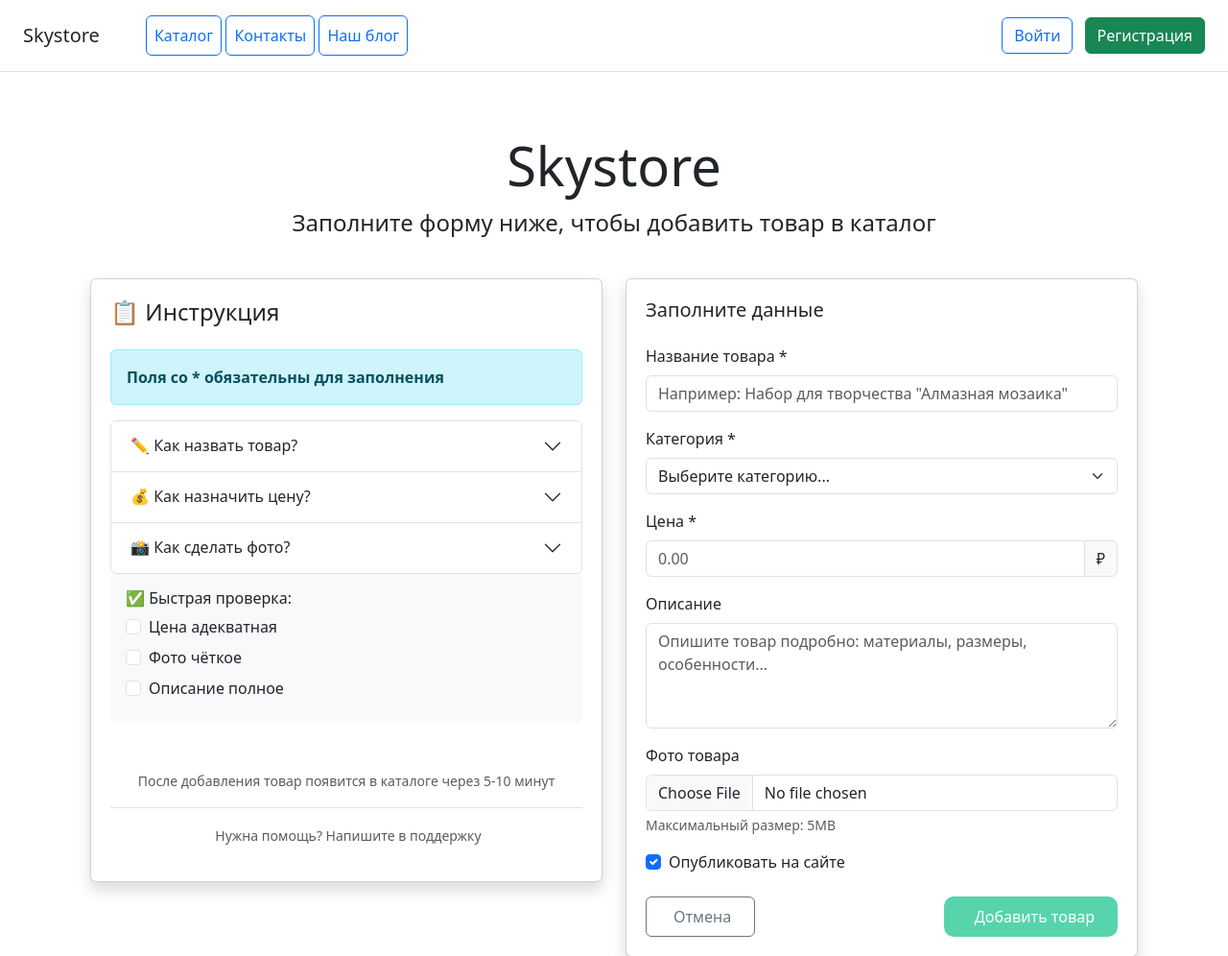
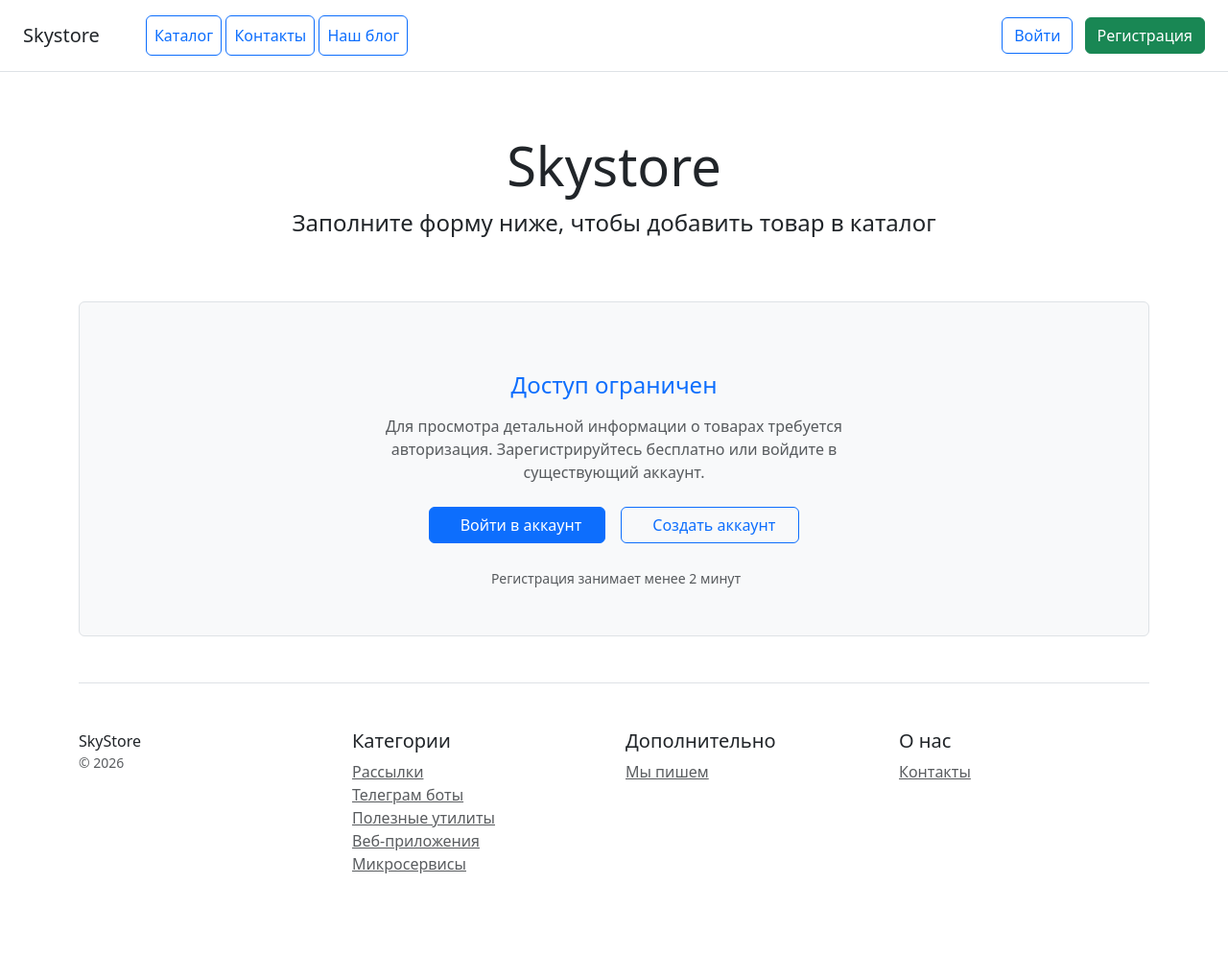
Before and after one commit to VikaDavlyatshina/web_online_store, a Django app: page /catalog/product_add/ in a window 1280 px wide. Shown: the top 996 px of the page at 96% size. After the commit the page ends 910 px from the top, so only its background shows below. Run offline with Django 5.2, Linux system fonts and the light colour scheme; data comes from the database, SQL or seed files in the repository; some libraries are stand-ins or nearby versions.

Commit message:
Добавлено ограничение для неавторизованных пользователей. Общая логика страниц вынесена в отдельный шаблон

```diff
--- a/catalog/templates/catalog/product_add.html
+++ b/catalog/templates/catalog/product_add.html
@@ -11,6 +11,8 @@
 
 {% block content %}
 
+
+{% if user.is_authenficated %}
 <div class="container">
     <div class="row align-items-stretch">
         <div class="col-md-6">
@@ -251,6 +253,8 @@
     </div>
 
 </div>
-
+{% else %}
+{% include 'includes/inc_auth_required.html' %}
+{% endif %}
 
 {% endblock %}
--- a/catalog/templates/catalog/product_confirm_delete.html
+++ b/catalog/templates/catalog/product_confirm_delete.html
@@ -3,6 +3,8 @@
 {% block title %}Удаление товара | Skystore{% endblock %}
 
 {% block content %}
+
+{% if user.is_authenticated %}
 <div class="container mt-4">
     <div class="row justify-content-center">
         <div class="col-md-8">
@@ -48,4 +50,7 @@
         </div>
     </div>
 </div>
+{% else %}
+{% include 'includes/inc_auth_required.html' %}
+{% endif %}
 {% endblock %}
--- /dev/null
+++ b/templates/includes/inc_auth_required.html
@@ -0,0 +1,27 @@
+<div class="text-center py-5 my-4 border rounded bg-light">
+    <div class="mb-4">
+        <i class="bi bi-person-lock text-primary" style="font-size: 3rem;"></i>
+    </div>
+
+    <h4 class="text-primary mb-3">Доступ ограничен</h4>
+    <p class="text-muted mb-4 mx-auto" style="max-width: 500px;">
+        Для просмотра детальной информации о товарах требуется авторизация.
+        Зарегистрируйтесь бесплатно или войдите в существующий аккаунт.
+    </p>
+
+    <div class="d-flex justify-content-center gap-3 flex-wrap">
+        <a href="{% url 'users:login' %}" class="btn btn-primary px-4">
+            <i class="bi bi-box-arrow-in-right me-2"></i>Войти в аккаунт
+        </a>
+        <a href="{% url 'users:register' %}" class="btn btn-outline-primary px-4">
+            <i class="bi bi-person-plus me-2"></i>Создать аккаунт
+        </a>
+    </div>
+
+    <div class="mt-4">
+        <small class="text-muted">
+            <i class="bi bi-info-circle me-1"></i>
+            Регистрация занимает менее 2 минут
+        </small>
+    </div>
+</div>
```
Also changed, not shown: catalog/templates/catalog/product_detail.html (+4 -4 lines).
